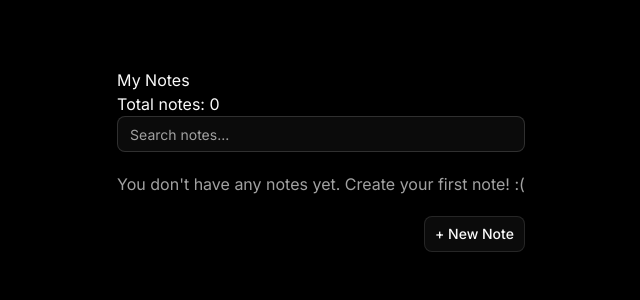
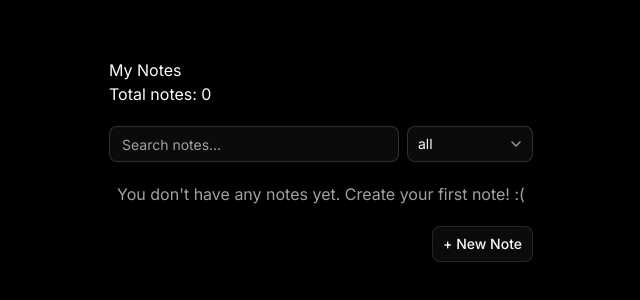
Before and after one commit to DenisDK/Zustand-mini-task, a Next.js app: page / in a window 1280 px wide. Shown: the part 240-540 px from the top of the page, without its empty margins (319-959 px from the left). Built offline with nearby package versions, Linux system fonts and the light colour scheme.

Commit message:
NoteFilter

```diff
--- /dev/null
+++ b/modules/notes/components/NoteFilter.tsx
@@ -0,0 +1,57 @@
+import type { NoteCategory } from "../types/notes.types";
+import {
+  Select,
+  SelectContent,
+  SelectGroup,
+  SelectItem,
+  SelectLabel,
+  SelectTrigger,
+  SelectValue,
+} from "@/components/ui/select";
+
+type NoteFilterValue = "all" | "pinned" | NoteCategory;
+
+type NoteFilterProps = {
+  value: NoteFilterValue;
+  onChange: (value: NoteFilterValue) => void;
+};
+
+const filterItems = [
+  { label: "All notes", value: "all" },
+  { label: "Pinned", value: "pinned" },
+  { label: "Work", value: "work" },
+  { label: "Study", value: "study" },
+  { label: "Personal", value: "personal" },
+  { label: "Ideas", value: "ideas" },
+  { label: "Tasks", value: "tasks" },
+];
+
+const NoteFilter = ({ value, onChange }: NoteFilterProps) => {
+  return (
+    <Select
+      value={value}
+      onValueChange={(newValue) => {
+        if (newValue !== null) {
+          onChange(newValue);
+        }
+      }}
+    >
+      <SelectTrigger className="w-45">
+        <SelectValue placeholder="Filter notes" />
+      </SelectTrigger>
+
+      <SelectContent>
+        <SelectGroup>
+          <SelectLabel>Filters</SelectLabel>
+          {filterItems.map((item) => (
+            <SelectItem key={item.value} value={item.value}>
+              {item.label}
+            </SelectItem>
+          ))}
+        </SelectGroup>
+      </SelectContent>
+    </Select>
+  );
+};
+
+export default NoteFilter;
--- a/modules/notes/components/Notes.tsx
+++ b/modules/notes/components/Notes.tsx
@@ -8,12 +8,16 @@ import type { Note } from "../types/notes.types";
 import { Separator } from "@/components/ui/separator";
 import CreateNoteDialog from "./CreateNoteDialog";
 import NoteSearch from "./NoteSearch";
+import type { NoteCategory } from "../types/notes.types";
+import NoteFilter from "./NoteFilter";
 
 // Icons
 import { FaRegStar } from "react-icons/fa";
 import { FaStar } from "react-icons/fa";
 import { IoPencil } from "react-icons/io5";
 import { LuTrash2 } from "react-icons/lu";
+
+type NoteFilter = "all" | "pinned" | NoteCategory;
 
 const Notes = () => {
   const notes = useNotesStore((state) => state.notes);
@@ -25,13 +29,21 @@ const Notes = () => {
 
   const [searchQuery, setSearchQuery] = useState("");
 
+  const [filter, setFilter] = useState<NoteFilter>("all");
+
   const filteredNotes = notes.filter((note) => {
     const query = searchQuery.trim().toLowerCase();
 
-    return (
+    const matchesSearch =
       note.title.toLowerCase().includes(query) ||
-      note.content.toLowerCase().includes(query)
-    );
+      note.content.toLowerCase().includes(query);
+
+    const matchesFilter =
+      filter === "all" ||
+      (filter === "pinned" && note.isPinned) ||
+      note.category === filter;
+
+    return matchesSearch && matchesFilter;
   });
 
   const sortedNotes = [...filteredNotes].sort((a, b) => {
@@ -48,7 +60,10 @@ const Notes = () => {
 
       <p>Total notes: {notes.length}</p>
 
-      <NoteSearch value={searchQuery} onChange={setSearchQuery} />
+      <div className="flex items-center gap-2 mt-5">
+        <NoteSearch value={searchQuery} onChange={setSearchQuery} />
+        <NoteFilter value={filter} onChange={setFilter} />
+      </div>
 
       {filteredNotes.length > 0 ? (
         <div className="grid grid-cols-1 gap-3 sm:grid-cols-3 lg:grid-cols-4 mt-5">
--- a/modules/notes/index.ts
+++ b/modules/notes/index.ts
@@ -2,5 +2,6 @@ import Notes from "./components/Notes";
 import CreateNoteButton from "./components/CreateNoteButton";
 import CreateNoteDialog from "./components/CreateNoteDialog";
 import NoteSearch from "./components/NoteSearch";
+import NoteFilter from "./components/NoteFilter";
 
-export { Notes, CreateNoteButton, CreateNoteDialog, NoteSearch };
+export { Notes, CreateNoteButton, CreateNoteDialog, NoteSearch, NoteFilter };
```
